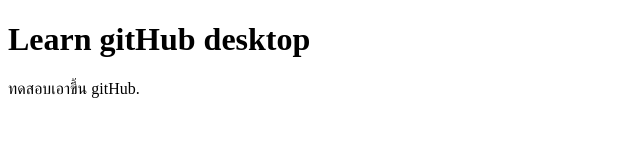
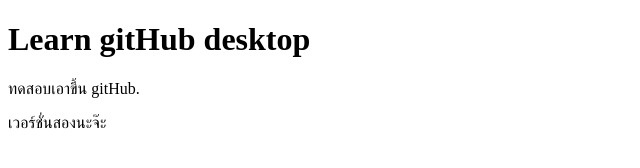
Before and after one commit to iPix4670445/gt-desktop, a plain HTML site: page Index.html in a window 1280 px wide. Shown: the full height of the page, 0-640 px from the left. Drawn offline with Linux system fonts and the light colour scheme.

Commit message:
add main and text

```diff
--- a/Index.html
+++ b/Index.html
@@ -9,6 +9,7 @@
 
     <h1>Learn gitHub desktop</h1>
     <p>ทดสอบเอาขึ้น gitHub.</p>
+    <main>เวอร์ชั่นสองนะจ๊ะ</main>
 
 </body>
 
```
